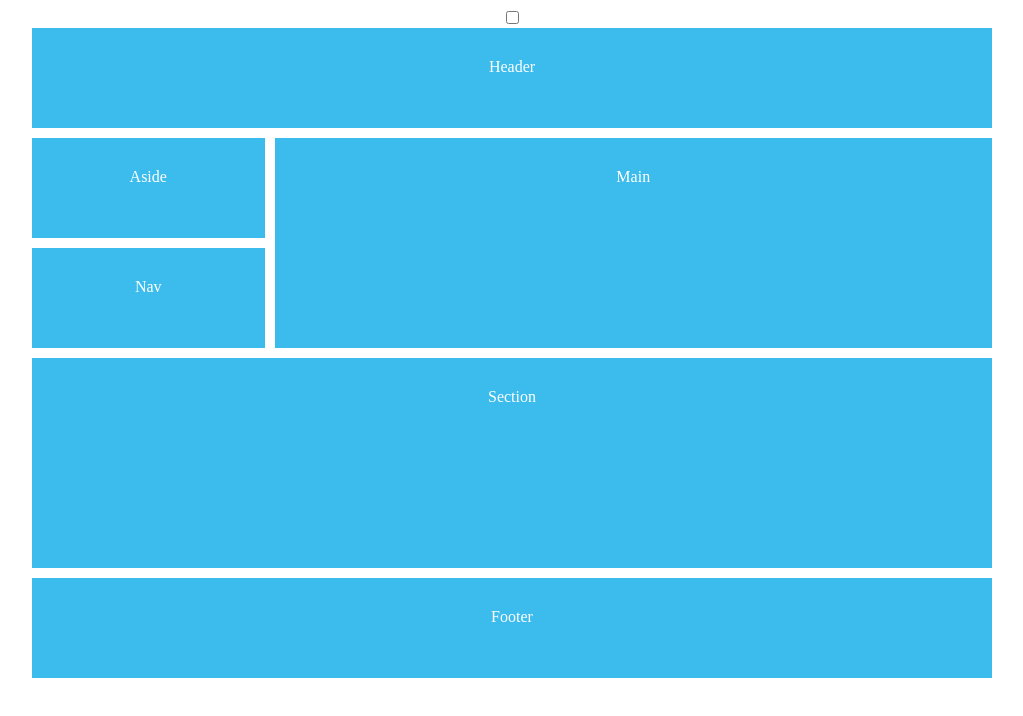
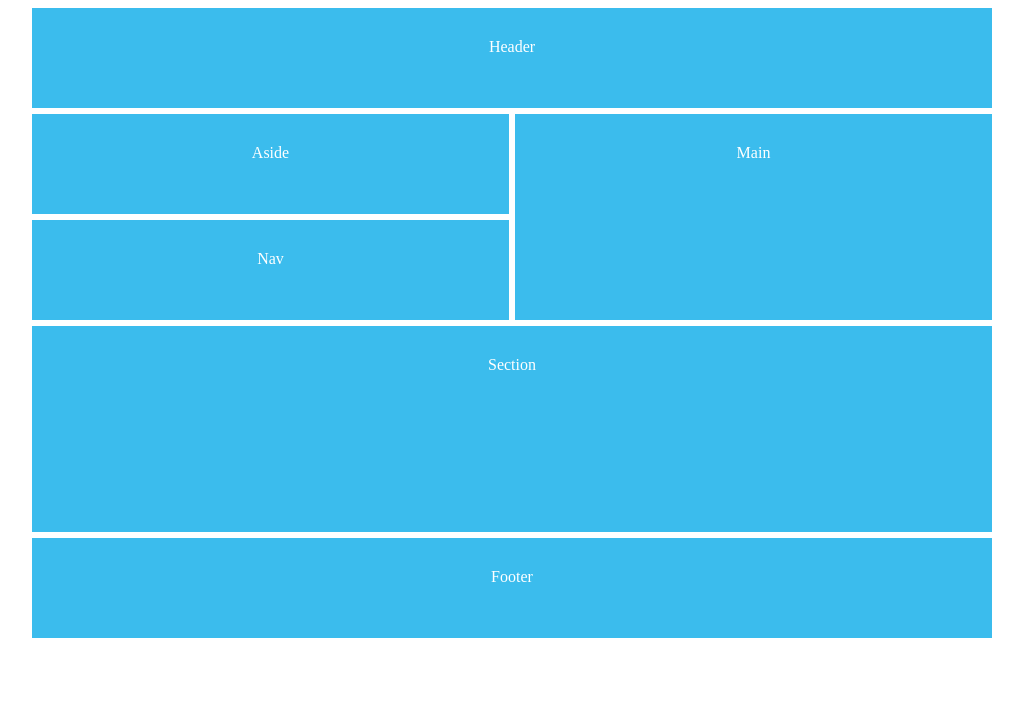
Before and after one commit to comunit/CSS-Grid, a plain HTML site: page index.html in a window 1280 px wide. Shown: the whole page, without its empty margins (128-1151 px from the left). Drawn offline with Linux system fonts and the light colour scheme.

Commit message:
files added

```diff
--- a/index.html
+++ b/index.html
@@ -6,20 +6,19 @@
 </head>
 <body>
 
-	<input type="checkbox" />
 	<div id="content">
-
-		<div id="grid">
-			<p></p><p></p><p></p><p></p><p></p><p></p><p></p><p></p><p></p><p></p><p></p><p></p>
-		</div>
+    <!-- <div class="one">1</div>
+		<div class="two">2</div>
+		<div class="three">3</div>
+		<div class="four">4</div>
+		<div class="five">5</div> -->
 
 		<header>Header</header>
 		<main>Main</main>
+		<section>Section</section>
 		<aside>Aside</aside>
-		<section>Section</section>
 		<nav>Nav</nav>
-		<footer>Footer</footer>
-
+		<Footer>Footer</Footer>
 	</div>
 
 </body>
--- a/styles.css
+++ b/styles.css
@@ -3,23 +3,82 @@ body{
   font-family: 'Nunito Semibold';
   text-align: center;
 }
+
 #content{
   display: grid;
-  grid-template-columns: repeat(12, 1fr);
+  grid-template-columns: repeat(4, 1fr);
   grid-auto-rows: minmax(100px, auto);
-  grid-gap: 10px;
+  grid-gap: 6px;
   max-width: 960px;
   margin: 0 auto;
-  position: relative;
+  grid-template-areas:
+  "header header header header"
+  "footer footer footer footer"
+  "main main main main"
+  "main main main main"
+  "aside aside nav nav"
+  "section section section section"
+  "section section section section"
   /*align-items: stretch;*/
   /*align-items: start;*/
   /*justify-items: end;*/
 }
+
+ @media screen and (min-width: 760px) {
+   #content{
+     display: grid;
+     grid-template-columns: repeat(4, 1fr);
+     grid-auto-rows: minmax(100px, auto);
+     grid-gap: 6px;
+     max-width: 960px;
+     margin: 0 auto;
+     grid-template-areas:
+     "header header header header"
+     "aside aside main main"
+     "nav nav main main"
+     "section section section section"
+     "section section section section"
+     "footer footer footer footer"
+     /*align-items: stretch;*/
+     /*align-items: start;*/
+     /*justify-items: end;*/
+   }
+ }
+
+#content > * {
+  background: #3bbced;
+  padding: 30px;
+}
+
+header {
+  grid-area: header;
+}
+
+main {
+  grid-area: main;
+}
+
+section {
+  grid-area: section;
+}
+
+aside {
+  grid-area: aside;
+}
+
+nav {
+  grid-area: nav;
+}
+
+footer {
+  grid-area: footer;
+}
+
 /*#content {
   background: #3bbced;
   padding: 30px;
 }*/
-#content > *{
+/*#content > *{
   background: #3bbced;
   padding: 30px;
 }
@@ -68,7 +127,7 @@ footer {
 
 input:checked + #content #grid {
   display: grid;
-}
+}*/
 
 
 /*.one {
@@ -121,4 +180,33 @@ input:checked + #content #grid {
 .six {
   grid-row: 4;
   grid-column: 1/3;
+}*/
+/*
+.one {
+  grid-column: 1/3;
+  grid-row: 1/5;
 }
+
+.two {
+  grid-column: 3/7;
+  grid-row: 1/3;
+}
+
+.three {
+  grid-column: 3/5;
+  grid-row: 3/5;
+}
+
+.four {
+  grid-column: 5/7;
+  grid-row: 3/7;
+}
+
+.five {
+  grid-column: 1/5;
+  grid-row: 5/7;
+}
+
+#content {
+  transform: rotateZ(45deg) scale(0.7);
+}*/
```
